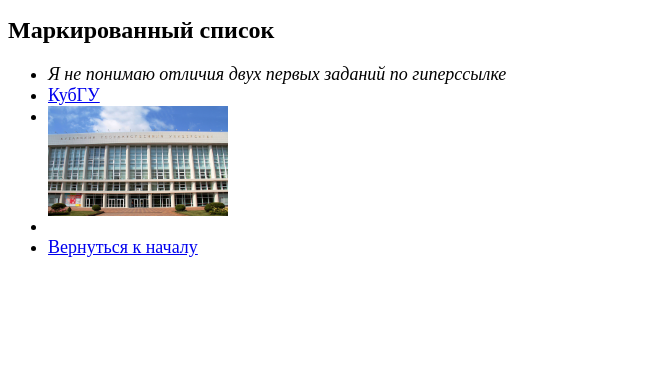
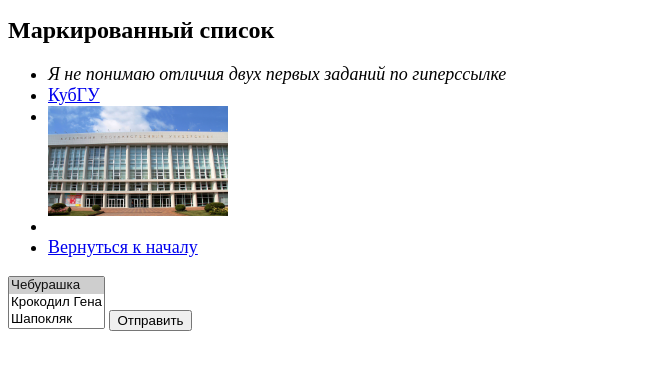
Before and after one commit to Alenka-feo/laboratory, a plain HTML site: page index.html in a window 1280 px wide. Shown: the part 119-488 px from the top of the page, without its empty margins (0-663 px from the left). Drawn offline with Linux system fonts and the light colour scheme.

Commit message:
Update index.html

```diff
--- a/index.html
+++ b/index.html
@@ -24,9 +24,19 @@
         <li> <a href="#top">Вернуться к началу</a> </li>
 
     </ul>
+      <form>
+   <p><select name="select" size="3" multiple>
+    <option selected value="s1">Чебурашка</option>
+    <option value="s2">Крокодил Гена</option>
+    <option value="s3">Шапокляк</option>
+    <option value="s4">Крыса Лариса</option>
+   </select>
+   <input type="submit" value="Отправить"></p>
+  </form>
   </font>
 
 </body>
 
 
+
 </html>
```
